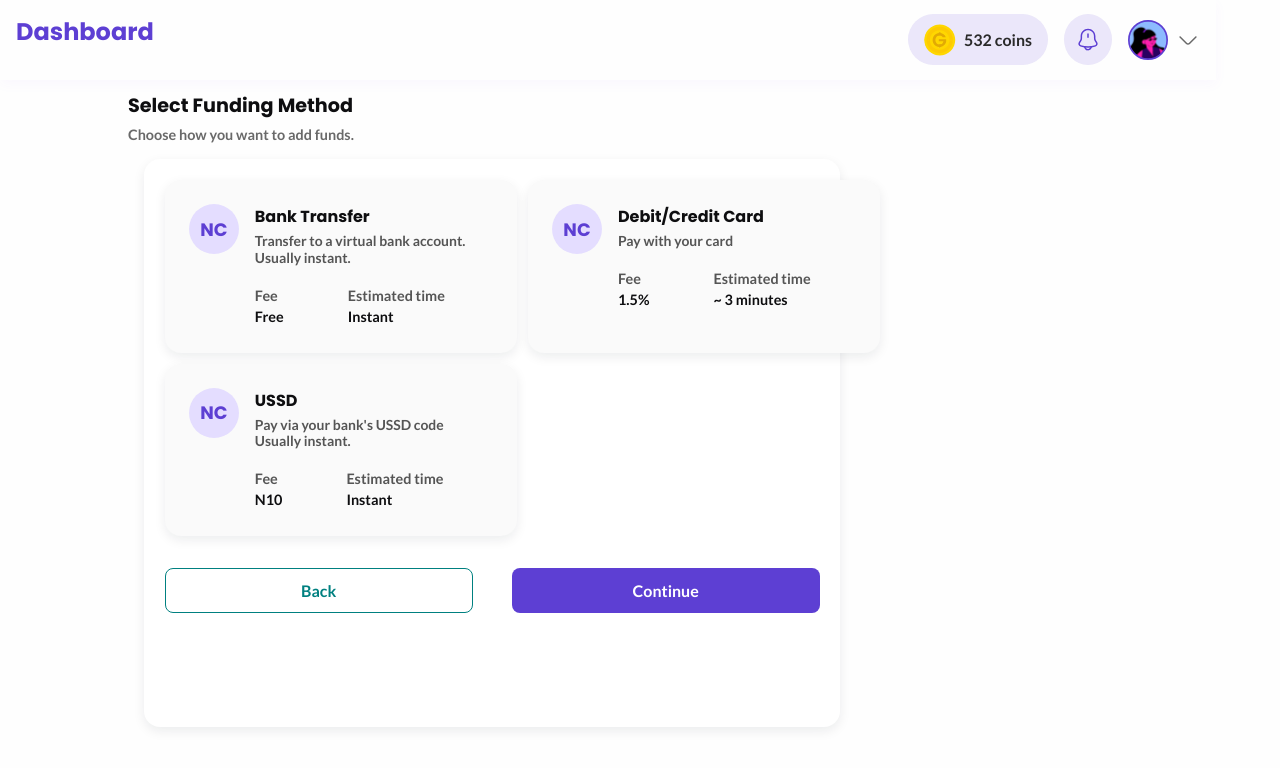
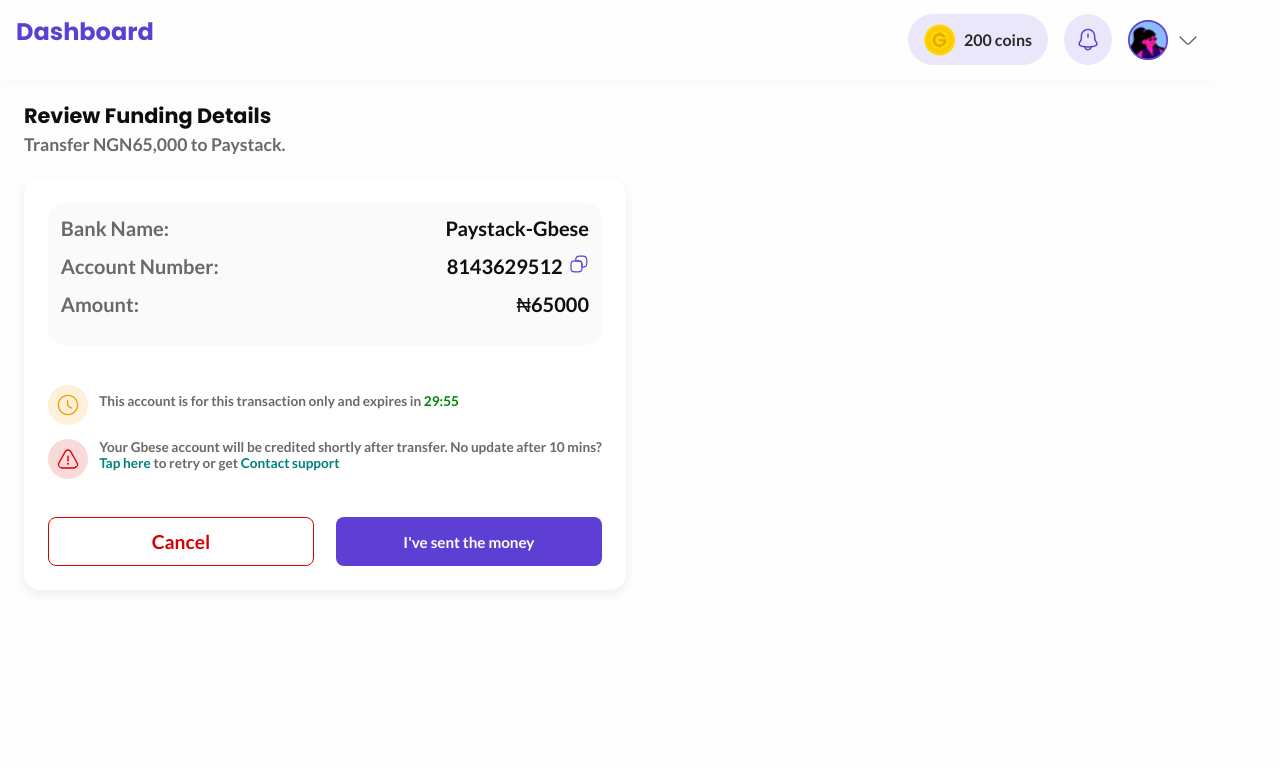
Before and after one commit to Danieljosh-uduma/Gbese, a React (Vite) app: page / in a window 1280 px wide. Shown: the top 768 px of the page. Built offline with nearby package versions, Linux system fonts and the light colour scheme.

Commit message:
review funding details

```diff
--- a/src/App.tsx
+++ b/src/App.tsx
@@ -1,11 +1,13 @@
 
 import './App.css'
-import FundAccount from './pages/FundAccount/FundAccount';
+import FundDetails from './pages/FundAccount/FundDetails';
 
 function App() {
 
   return (
-    <FundAccount/>
+    <FundDetails
+    accountNumber='8143629512'
+    amount={65000}/>
 
   )
 }
--- /dev/null
+++ b/src/pages/FundAccount/FundDetails.css
@@ -0,0 +1,221 @@
+.review-container {
+  max-width: 680px;
+  margin: 5rem auto;
+  padding: 1.5rem;
+  position: fixed;
+
+}
+
+.review-title {
+    font-family: 'Poppins';
+    font-weight: 700;
+    font-size: 1.3rem;
+    line-height: 120%;
+    color: #0E0E10;
+    margin-bottom: 0.3rem;
+}
+
+.review-subtext {
+    font-family: 'Lato';
+    font-weight: 400;
+    font-size: 1.1rem;
+    color: #696969;
+    margin-bottom: 1.5rem;
+}
+
+.review {
+    background: #FAFAFA;
+    padding: 0.8rem;
+    border-radius: 1rem;
+}
+.review-card {
+    padding: 1.5rem;
+    border-radius: 1rem;
+    background: #FFFFFF;
+    box-shadow: 0px 4px 12px 0px #10182814;
+    display: flex;
+    flex-direction: column;
+    max-height: 500px;
+
+}
+
+
+.review-row {
+    display: flex;
+    justify-content: space-between;
+    margin-bottom: 0.9rem;
+    font-size: 0.9rem;
+    font-weight: 400;
+    font-size: 1.25rem;
+    color: #696969;
+}
+
+.review-value {
+  color: #0E0E10;
+}
+
+.click-icon {
+    height: 20px;
+    width: 20px;
+    cursor: pointer;
+    margin-left: 0.4rem;
+}
+.copied {
+  position: fixed;
+  bottom: 2rem;
+  left: 50%;
+  background: #AE9FE940;
+  color:  #4228aa;
+  padding: 0.6rem 1.2rem;
+  border-radius: 0.5rem;
+  font-size: 0.85rem;
+  font-weight: 500;
+}
+
+
+
+.review-warning,
+.review-info {
+  display: flex;
+  align-items: flex-start;
+  gap: 0.7rem;
+  margin-bottom: 0.9rem;
+  font-size: 0.88rem;
+}
+
+.review-info {
+    margin-top: 2.5rem;
+    font-weight: 400;
+    font-size: 0.85rem;
+    color: #696969;
+
+}
+.review-info p {
+    padding-top: 0.5rem;
+}
+
+.review-warning {
+
+    font-weight: 400;
+    font-size: 0.85rem;
+    color: #696969;
+}
+
+.gb {
+    white-space: nowrap;
+}
+
+
+.review-warning a {
+  color: #008080;
+
+}
+
+
+
+.countdown {
+  color: #008600;
+}
+
+.c-icon, .w-icon {
+  width: 40px;
+  height: 40px;
+  padding: 0.5rem;
+  border-radius: 50%;
+}
+.c-icon {
+    background: #F59E0B26;
+}
+.w-icon {
+    background: #DB000026;
+}
+
+.review-buttons {
+  display: flex;
+  justify-content: space-between;
+  margin-top: 1.5rem;
+}
+
+.btn-cancel,
+.btn-send {
+  padding: 0.75rem 1.5rem;
+  font-size: 1rem;
+  border-radius: 0.5rem;
+  width: 48%;
+  cursor: pointer;
+  border: none;
+}
+
+.btn-cancel {
+  border: 1px solid #DB0000;
+  background: #FFFFFF;
+  color: #DB0000;
+  font-size: 1.2rem;
+
+}
+
+.btn-send {
+  background: #5D3FD3;
+  color: #FEFEFE;
+  font-size: 0.95rem;
+}
+
+
+@media screen and (max-width: 600px) {
+  .review-container {
+    max-width: 95%;
+    padding: 0.7rem 1rem;
+  }
+
+  .review-card {
+    padding: 0.9rem 1rem;
+  }
+
+  .review-title {
+    font-size: 1rem;
+  }
+
+  .review-subtext {
+    font-size: 0.9rem;
+  }
+
+  .review-row {
+    flex-direction: column;
+    align-items: flex-start;
+    font-size: 1rem;
+  }
+
+  .review-value {
+    margin-top: 0.2rem;
+  }
+
+.c-icon, .w-icon {
+    width: 30px;
+    height: 30px;
+    padding: 0.5rem;
+    border-radius: 50%;
+}
+  .review-info,
+  .review-warning {
+    font-size: 0.85rem;
+  }
+
+  .review-buttons {
+    flex-direction: column;
+    gap: 0.7rem;
+  }
+
+  .btn-cancel,
+  .btn-send {
+    width: 90%;
+    font-size: 1rem;
+  }
+
+  .copied-message {
+    font-size: 0.85rem;
+    padding: 0.4rem 1rem;
+  }
+  .gb {
+    white-space: wrap;
+  }
+}
--- /dev/null
+++ b/src/pages/FundAccount/FundDetails.tsx
@@ -0,0 +1,96 @@
+
+import { useEffect, useState } from 'react';
+import './FundDetails.css';
+import Nav from './Nav';
+
+
+function FundDetails (props: {amount: number; accountNumber: string}) {
+    const [timeLeft, setTimeLeft] = useState(1800);
+    const [copied, setCopied] = useState(false);
+
+    useEffect(() => {
+    const timer = setInterval(() => {
+      setTimeLeft(prev => (prev > 0 ? prev - 1 : 0));
+        }, 1000);
+        return () => clearInterval(timer);
+    }, []);
+
+    function formatTime(seconds: number) {
+    const min = Math.floor(seconds / 60);
+    const sec = seconds % 60;
+    return `${min.toString().padStart(2, '0')}:${sec.toString().padStart(2, '0')}`;
+  }
+
+
+  function handleCopy() {
+    navigator.clipboard.writeText(props.accountNumber).then (() => {
+        setCopied(true);
+        setTimeout(() => setCopied(false), 700)
+    });
+  }
+
+    return(
+        <div className="container">
+            <Nav
+            coinCount={200}/>
+            <div className="review-container">
+                <p className="review-title">Review Funding Details</p>
+                <p className="review-subtext">
+                    Transfer NGN{props.amount.toLocaleString()} to Paystack.
+                </p>
+
+                <div className="review-card">
+                    <div className="review">
+                         <div className="review-row">
+                        <span>Bank Name:</span>
+                        <span className="review-value">Paystack-Gbese</span>
+                    </div>
+                    <div className="review-row">
+                        <span>Account Number:</span>
+                        <span className="review-value">{props.accountNumber}
+                            <img src="/src/assets/images/icons/copy.svg"
+                            alt=""
+                            className="click-icon"
+                            onClick={handleCopy}
+                            />
+                            {copied && <span className='copied'>Copied!</span>}
+                        </span>
+                    </div>
+                    <div className="review-row">
+                        <span>Amount:</span>
+                        <span className="review-value">₦{props.amount}</span>
+                    </div>
+                    </div>
+
+                    <div className="review-info">
+                        <img src="/src/assets/images/icons/timer.svg" alt="" className="c-icon" />
+                        <p>
+                            This account is for this transaction only and expires in {''}
+                            <span className="countdown">{formatTime(timeLeft)}</span>
+                        </p>
+                    </div>
+
+                    <div className="review-warning">
+                        <img src="/src/assets/images/icons/warning.svg" alt="" className="w-icon" />
+                        <p className='gb'>
+                            Your Gbese account will be credited shortly after transfer. No update after 10 mins? {''}
+                            <p className="a">
+                                <a href="">Tap here</a> to retry or get {' '}
+                                <a href="#">Contact support</a>
+                            </p>
+                        </p>
+                    </div>
+
+                    <div className="review-buttons">
+                        <button className="btn-cancel">Cancel</button>
+                        <button className="btn-send">I've sent the money</button>
+                    </div>
+                </div>
+            </div>
+
+
+        </div>
+    )
+};
+
+export default FundDetails;
--- a/src/pages/FundAccount/Nav.css
+++ b/src/pages/FundAccount/Nav.css
@@ -68,3 +68,11 @@
     height: 24px;
     width: 24px;
 }
+
+@media (max-width: 750px) {
+    .icon-button, .coins {
+        display: none;
+    }
+
+
+}
```
Also changed, not shown: src/assets/images/icons/timer.svg (added), src/assets/images/icons/warning.svg (added).
